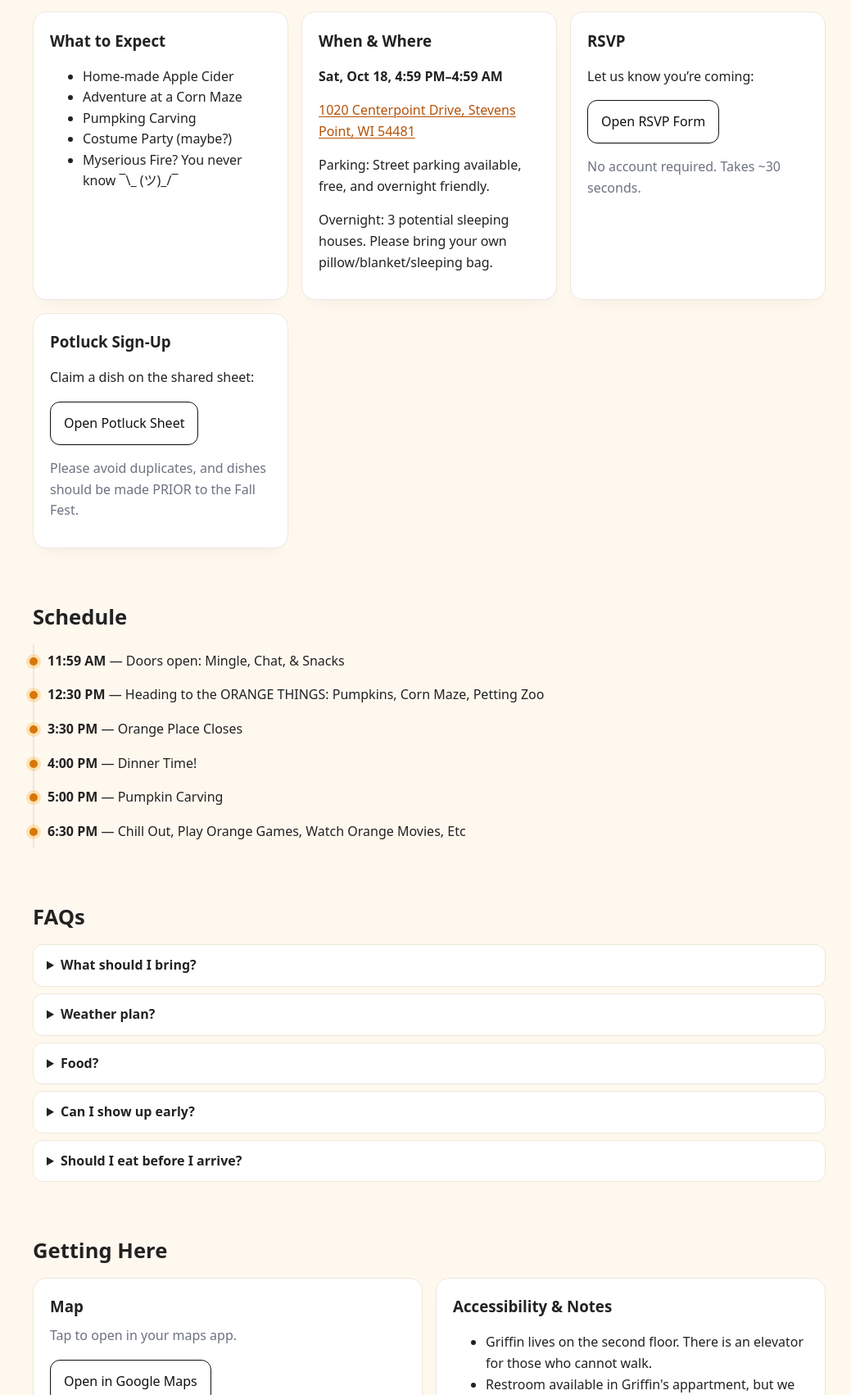
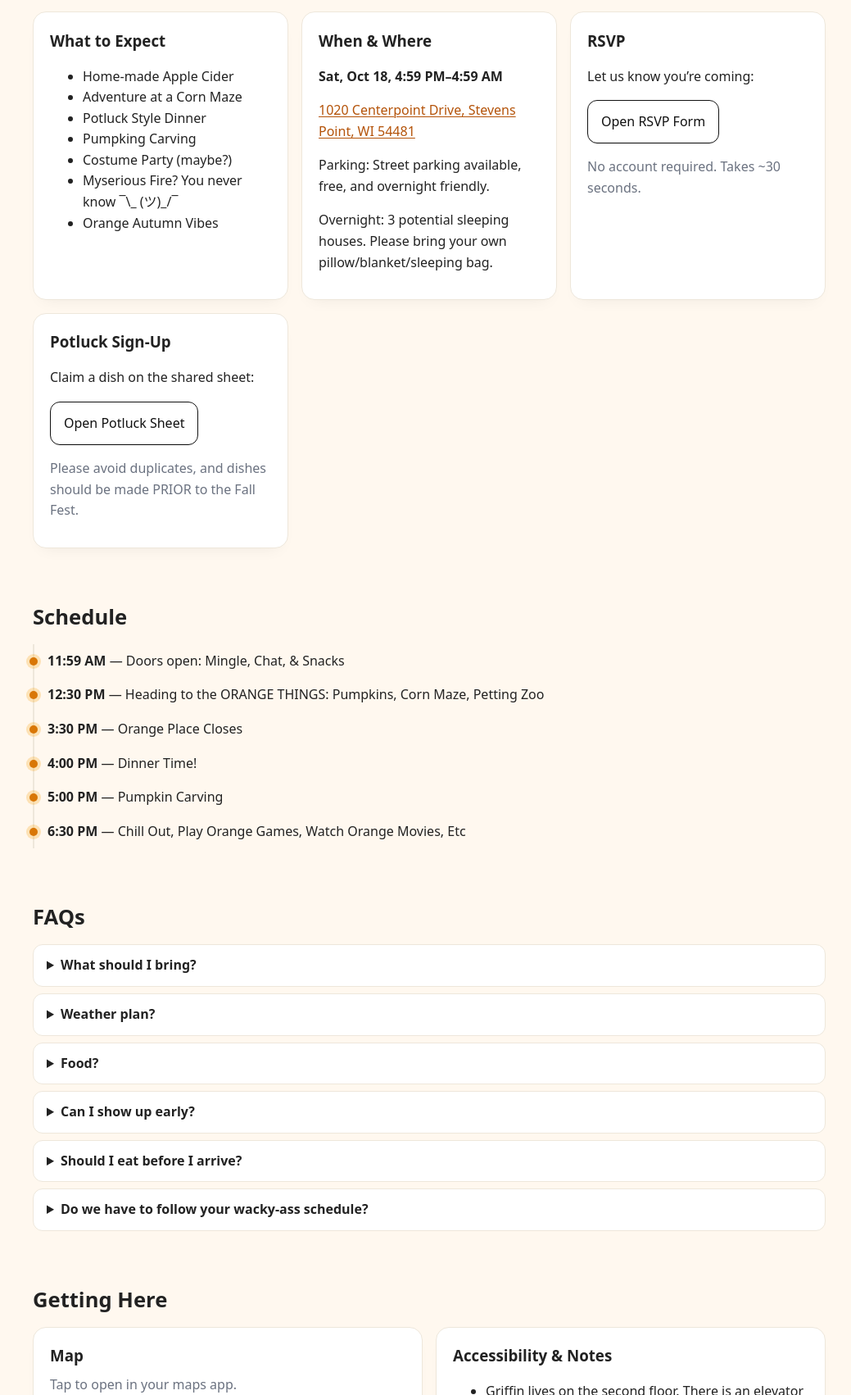
Before and after one commit to HeyLookItsGriffin/fall-fest-site, a plain HTML site: page index.html in a window 1280 px wide. Shown: the part 360-2062 px from the top of the page at 82% size, without its empty margins (116-1155 px from the left). Drawn offline with Linux system fonts and the light colour scheme.

Commit message:
Added some extra pizzaz and added an FAQ

```diff
--- a/index.html
+++ b/index.html
@@ -144,9 +144,11 @@
           <ul>
             <li>Home-made Apple Cider</li>
             <li>Adventure at a Corn Maze</li>
+            <li>Potluck Style Dinner</li>
             <li>Pumpking Carving</li>
             <li>Costume Party (maybe?)</li>
             <li>Myserious Fire? You never know ¯\_ (ツ)_/¯</li>
+            <li>Orange Autumn Vibes</li>
           </ul>
         </div>
         <div class="card">
@@ -211,6 +213,10 @@
         <details>
           <summary>Should I eat before I arrive?</summary>
           <p>We have no formal lunch plans, so if you have a late breakfast/early lunch before arriving, that would be fine. Otherwise, I am shooting for potluck dinner around 4-4:30ish</p>
+        </details>
+        <details>
+          <summary>Do we have to follow your wacky-ass schedule?</summary>
+          <p>Nope, it's just to give us an order to things to hopfully keep the party running smoothly.</p>
         </details>
       </div>
     </section>
```
